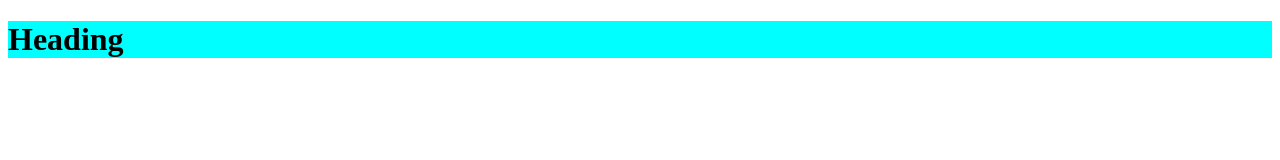
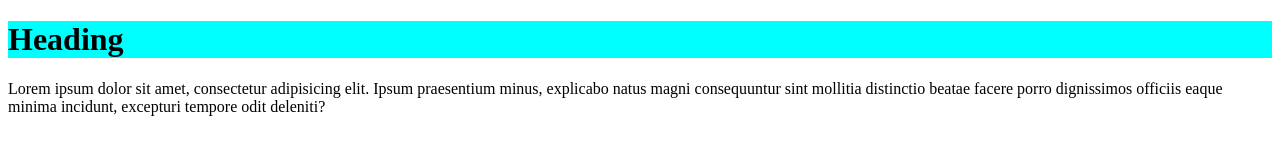
Before and after one commit to MerajAli1/Github-Practice, a plain HTML site: page index.html in a window 1280 px wide. Drawn offline with Linux system fonts and the light colour scheme.

Commit message:
Modifeid html

```diff
--- a/index.html
+++ b/index.html
@@ -1,12 +1,18 @@
 <!DOCTYPE html>
 <html lang="en">
+
 <head>
     <meta charset="UTF-8">
     <link rel="stylesheet" href="style.css">
     <meta name="viewport" content="width=device-width, initial-scale=1.0">
     <title>Document</title>
 </head>
+
 <body>
     <h1>Heading</h1>
+    <p>Lorem ipsum dolor sit amet, consectetur adipisicing elit. Ipsum praesentium minus, explicabo natus magni
+        consequuntur sint mollitia distinctio beatae facere porro dignissimos officiis eaque minima incidunt, excepturi
+        tempore odit deleniti?</p>
 </body>
+
 </html>
```
